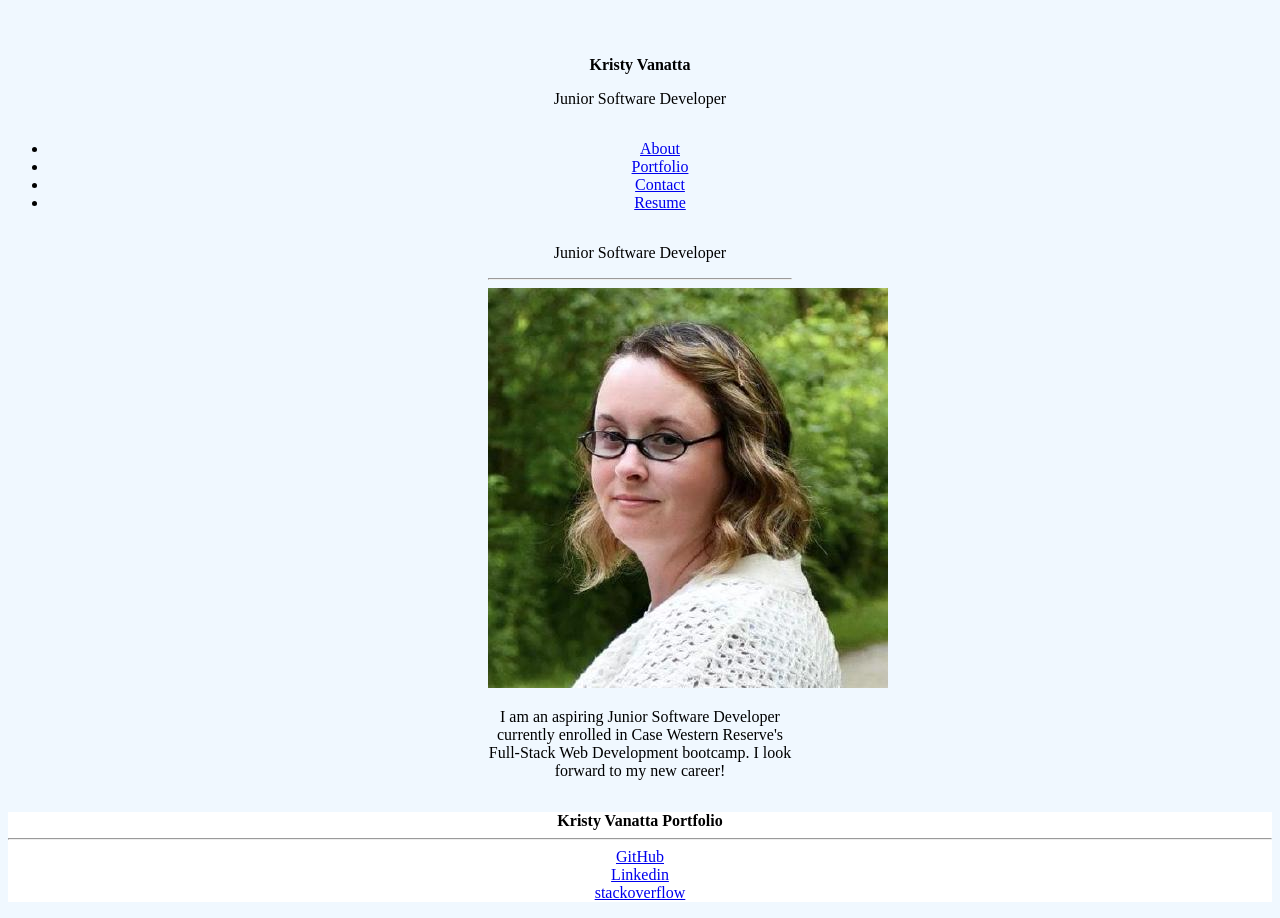
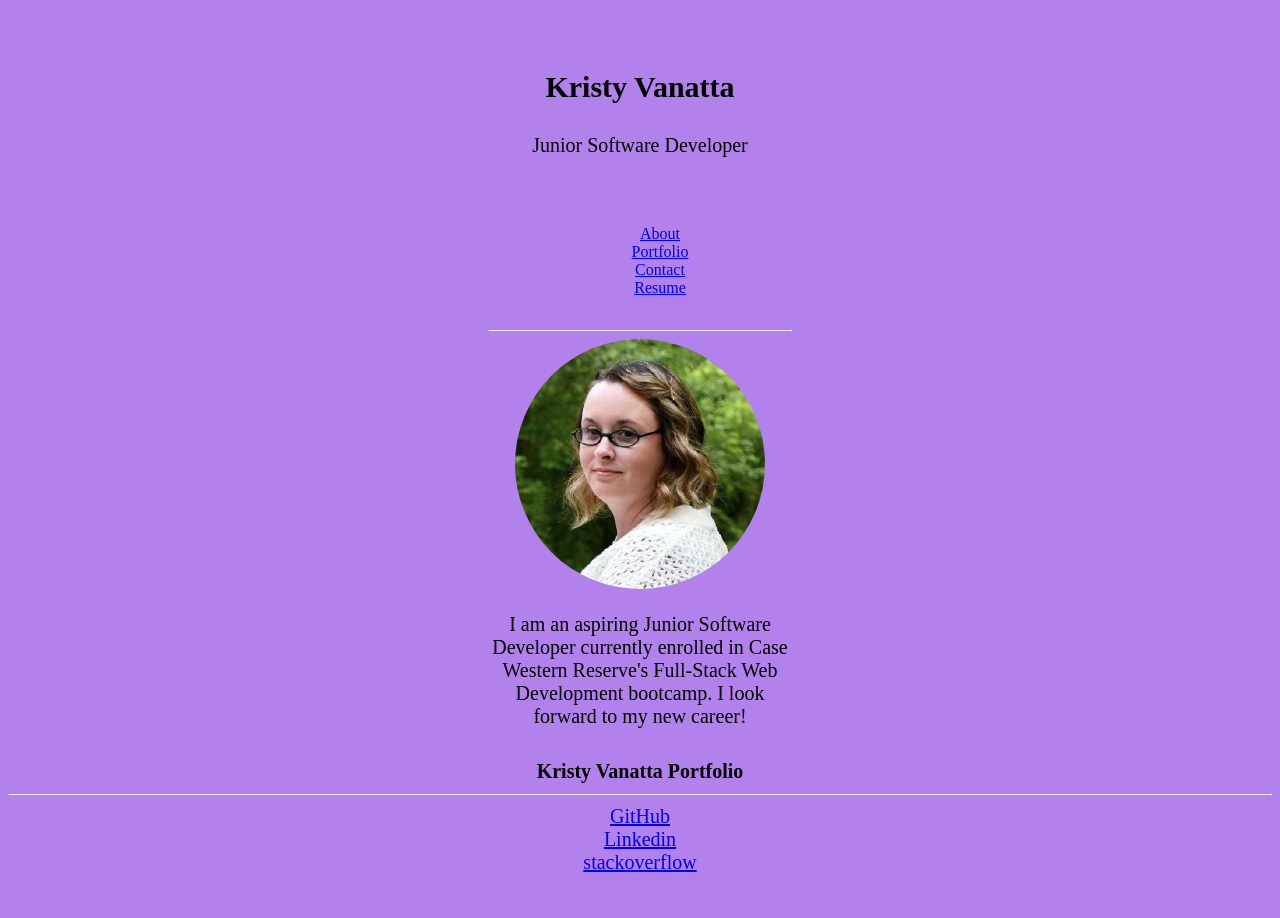
Before and after one commit to kristyvanatta/react-portfolio, a React (Create React App) app: page / in a window 1280 px wide. After the commit the page ends 894 px from the top, so only its background shows below. Built offline with nearby package versions, Linux system fonts and the light colour scheme.

Commit message:
majority of styling complete

```diff
--- a/src/components/About.js
+++ b/src/components/About.js
@@ -4,7 +4,7 @@ import profile from '../../src/assets/profile-pic.jpg';
 function About() {
     return(
         <div>
-            <p className="content is medium">Junior Software Developer</p>
+            <p className="content is medium"></p>
             <hr />
             <img className="profile-pic" src={profile} alt="Kristy Vanatta profile picture"/>
             <p className="content is-italic mt-4">
--- a/src/components/Header.js
+++ b/src/components/Header.js
@@ -28,7 +28,7 @@ return (
     <div>
         <nav className="navbar">
             <div className="navbar-brand">
-                <p>
+                <p className="title">
                     <strong>Kristy Vanatta</strong>
                 </p>
                 <p>Junior Software Developer</p>
--- a/src/components/Portfolio.js
+++ b/src/components/Portfolio.js
@@ -5,7 +5,7 @@ const projects = [
     {
         id: 1,
         title: "Note-Tracker",
-        image: "",
+        image: "src\assets\note-tracker.png",
         repo: "https://github.com/kristyvanatta/Note-Tracker",
         live: "https://rocky-temple-57637.herokuapp.com/",
     },
--- a/src/components/Project.js
+++ b/src/components/Project.js
@@ -8,7 +8,7 @@ function Project(props) {
                     <div className="column is-half">
                         <div className="card">
                             <div className="card-image">
-                                <figure classNmae="image is-4by3">
+                                <figure className="image is-4by3">
                                     <a href={project.live} target="_blank" rel="noreferrer">
                                         <img />
                                     </a>
--- a/src/components/Resume.js
+++ b/src/components/Resume.js
@@ -15,7 +15,7 @@ function Resume() {
                 </a>
             </div>
             <div className="column">
-                <p className="content is-medium">Skills</p>
+                <h3 className="content is-medium">Skills</h3>
                 <hr />
                 <ul>
                     <li>HTML</li>
--- a/src/components/contact.js
+++ b/src/components/contact.js
@@ -43,17 +43,18 @@ function Contact() {
             <hr />
             <form id="contact-form" onSubmit={handleSubmit}>
                 <div className="field">
-                    <label className="label" htmlFor="name">Name</label>
+                    <label className="label" htmlFor="name">Name:    </label>
                     <input className="input" type="text" name="name" defaultValue={name} onBlur={handleChange} />
                 </div>
                 <div className="field">
-                    <label className="label" htmlFor="email">Email Address</label>
+                    <label className="label" htmlFor="message">Message: </label>
+                    <textarea className="textarea" name="message" rows="5" defaultValue={message} onBlur={handleChange} />
+                </div>
+                <div className="field">
+                    <label className="label" htmlFor="email">Email:   </label>
                     <input className="input" type="email" name="email" defaultValue={email} onBlur={handleChange} />
                 </div>
-                <div className="field">
-                    <label className="label" htmlFor="message">Message</label>
-                    <textarea className="textarea" name="message" rows="5" defaultValue={message} onBlur={handleChange} />
-        </div>
+
         {errorMessage && (
             <div>
             <p className="is-danger">{errorMessage}</p>
--- a/src/index.css
+++ b/src/index.css
@@ -1,16 +1,24 @@
 body {
-  font-family: Work Sans;
+  font-family: 'segoe script';
   text-align: center;
-  background-color: aliceblue;
+  background-color: rgb(179, 129, 236);
 
 }
 
 .navbar, .navbar-brand {
   text-align: center;
-  display: block;
+  display: inline-block;
   width: 100%;
-  background-color: aliceblue;
+  background-color:  rgb(179, 129, 236);
 
+}
+
+.title {
+  font-size: 30px;
+}
+
+p {
+  font-size: 20px;
 }
 
 div.navbar-brand {
@@ -31,7 +39,7 @@ main {
   margin-right: 30em;
 }
 
-.my-pic {
+.profile-pic {
 	clip-path: circle();
   width: 250px;
 }
@@ -41,9 +49,16 @@ main {
 }
 
 footer.footer {
-  background-color: rgb(255, 255, 255);
+  background-color:  rgb(179, 129, 236);
 }
 
+ul {
+  list-style: none;
+}
+
+button {
+  background-color: rgb(146, 70, 233);;
+}
 
 
 
```
Also changed, not shown: src/assets/note-tracker.png (added).
